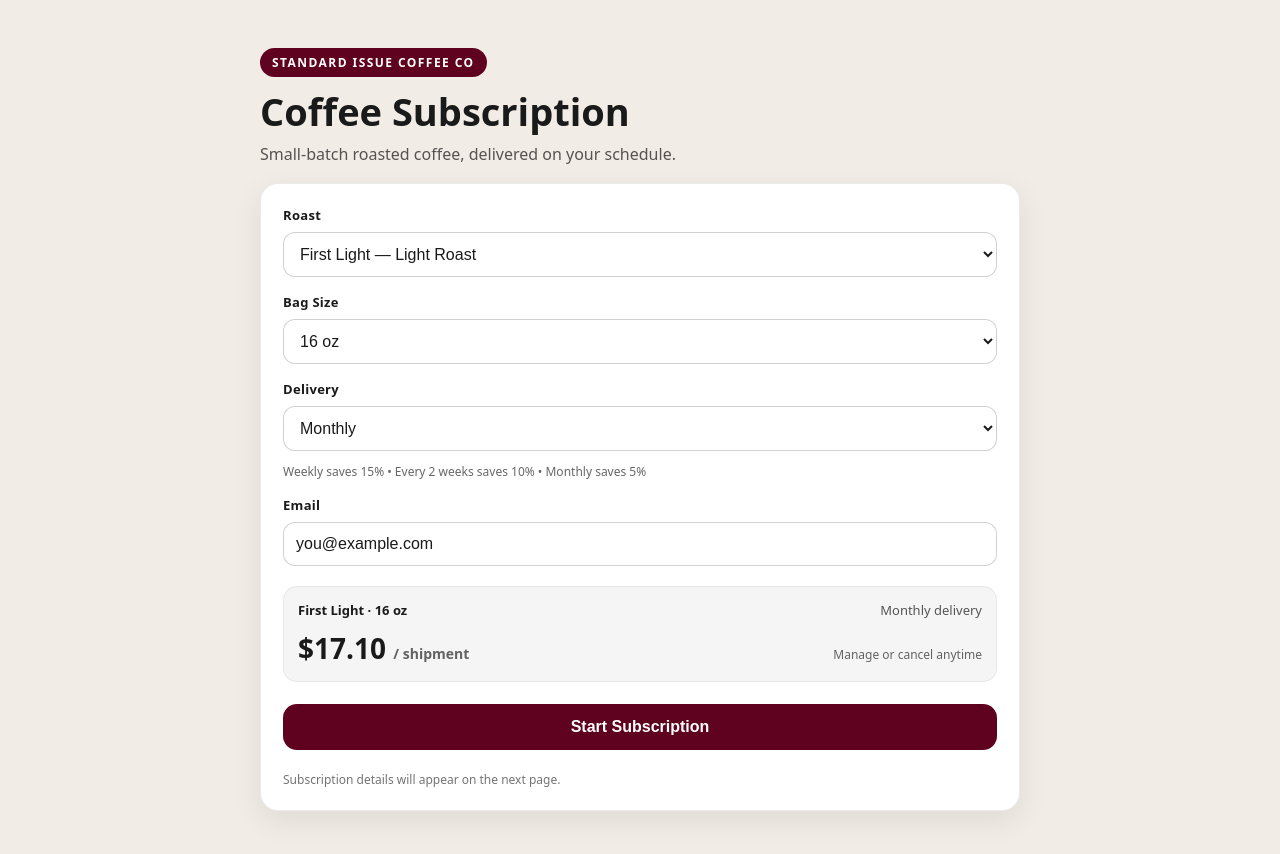
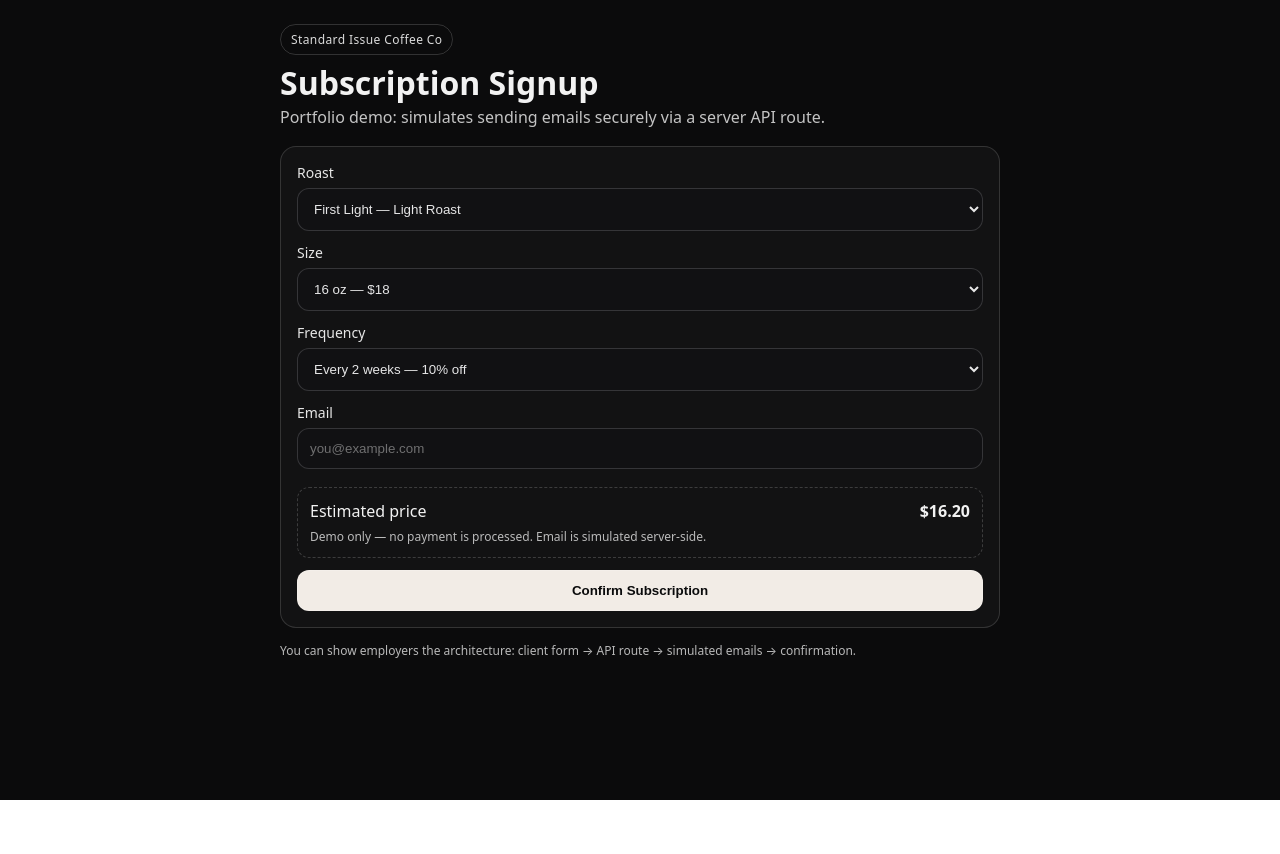
Before and after one commit to masonbarneslv/standard-issue-coffee-co., a Next.js app: page /subscribe in a window 1280 px wide. Shown: the top 854 px of the page. After the commit the page ends 800 px from the top, so only its background shows below. Built offline with nearby package versions, Linux system fonts and the light colour scheme.

Commit message:
Update page.jsx

```diff
--- a/app/subscribe/page.jsx
+++ b/app/subscribe/page.jsx
@@ -16,49 +16,102 @@ const SIZES = [
 
 const FREQUENCIES = [
   { id: "weekly", label: "Weekly", discount: 0.15 },
-  { id: "biweekly", label: "Every 2 Weeks", discount: 0.1 },
+  { id: "biweekly", label: "Every 2 weeks", discount: 0.1 },
   { id: "monthly", label: "Monthly", discount: 0.05 },
 ];
+
+function isValidEmail(email) {
+  return /^[^\s@]+@[^\s@]+\.[^\s@]+$/.test(email);
+}
 
 export default function SubscribePage() {
   const router = useRouter();
 
   const [roast, setRoast] = useState(ROASTS[0].id);
   const [size, setSize] = useState(SIZES[0].id);
-  const [frequency, setFrequency] = useState("monthly");
+  const [frequency, setFrequency] = useState(FREQUENCIES[1].id);
   const [email, setEmail] = useState("");
 
-  const selectedRoast = ROASTS.find((r) => r.id === roast);
-  const selectedSize = SIZES.find((s) => s.id === size);
-  const selectedFrequency = FREQUENCIES.find((f) => f.id === frequency);
+  const [loading, setLoading] = useState(false);
+  const [errorMsg, setErrorMsg] = useState("");
+
+  const selectedSize = useMemo(() => SIZES.find((s) => s.id === size), [size]);
+  const selectedFreq = useMemo(() => FREQUENCIES.find((f) => f.id === frequency), [frequency]);
 
   const price = useMemo(() => {
-    const discounted = selectedSize.price * (1 - selectedFrequency.discount);
-    return discounted.toFixed(2);
-  }, [selectedSize, selectedFrequency]);
+    const base = selectedSize?.price ?? 0;
+    const discount = selectedFreq?.discount ?? 0;
+    const final = base * (1 - discount);
+    return Math.round(final * 100) / 100;
+  }, [selectedSize, selectedFreq]);
 
-  function handleSubmit(e) {
+  async function onSubmit(e) {
     e.preventDefault();
+    setErrorMsg("");
 
-    const subscription = {
-      roast: selectedRoast?.name || "",
-      size: selectedSize?.label || "",
-      frequency: selectedFrequency?.label || "",
-      price,
-      email,
-    };
+    const trimmed = email.trim();
 
-    console.log("Subscription:", subscription);
+    if (!trimmed) {
+      setErrorMsg("Please enter your email.");
+      return;
+    }
+    if (!isValidEmail(trimmed)) {
+      setErrorMsg("Please enter a valid email (example: you@email.com).");
+      return;
+    }
 
-    const qs = new URLSearchParams({
-      roast: subscription.roast,
-      size: subscription.size,
-      frequency: subscription.frequency,
-      price: subscription.price,
-      email: subscription.email,
-    }).toString();
+    setLoading(true);
 
-    router.push(`/confirm?${qs}`);
+    try {
+      const res = await fetch("/api/subscribe", {
+        method: "POST",
+        headers: { "Content-Type": "application/json" },
+        body: JSON.stringify({
+          roast,
+          size,
+          frequency,
+          price, // send it so server can include in previews
+          email: trimmed,
+        }),
+      });
+
+      const json = await res.json();
+
+      if (!res.ok || !json.ok) {
+        setErrorMsg(json?.error || "Something went wrong.");
+        setLoading(false);
+        return;
+      }
+
+      // Store previews locally so confirm page can show them (no long query strings)
+      try {
+        localStorage.setItem(
+          "demoEmailPayload",
+          JSON.stringify({
+            timestamp: json.timestamp,
+            ids: json.ids,
+            companyInbox: json.companyInbox,
+            previews: json.previews,
+          })
+        );
+      } catch {
+        // If storage fails, confirm page will still work without previews
+      }
+
+      const qs = new URLSearchParams({
+        roast,
+        size,
+        frequency,
+        price: String(price),
+        email: trimmed,
+        emailStatus: json.emailStatus, // sent_demo
+      });
+
+      router.push(`/confirm?${qs.toString()}`);
+    } catch (err) {
+      setErrorMsg("Network error. Please try again.");
+      setLoading(false);
+    }
   }
 
   return (
@@ -66,269 +119,160 @@ export default function SubscribePage() {
       <div style={styles.shell}>
         <header style={styles.header}>
           <div style={styles.badge}>Standard Issue Coffee Co</div>
-          <h1 style={styles.title}>Coffee Subscription</h1>
+          <h1 style={styles.title}>Subscription Signup</h1>
           <p style={styles.subtitle}>
-            Small-batch roasted coffee, delivered on your schedule.
+            Portfolio demo: simulates sending emails securely via a server API route.
           </p>
         </header>
 
         <section style={styles.card}>
-          <form onSubmit={handleSubmit} style={styles.form}>
-            <Field label="Roast">
-              <select
-                value={roast}
-                onChange={(e) => setRoast(e.target.value)}
-                style={styles.select}
-              >
+          <form onSubmit={onSubmit} style={styles.form}>
+            <label style={styles.label}>
+              Roast
+              <select value={roast} onChange={(e) => setRoast(e.target.value)} style={styles.select}>
                 {ROASTS.map((r) => (
-                  <option key={r.id} value={r.id} style={styles.option}>
+                  <option key={r.id} value={r.id}>
                     {r.name} — {r.note}
                   </option>
                 ))}
               </select>
-            </Field>
+            </label>
 
-            <Field label="Bag Size">
-              <select
-                value={size}
-                onChange={(e) => setSize(e.target.value)}
-                style={styles.select}
-              >
+            <label style={styles.label}>
+              Size
+              <select value={size} onChange={(e) => setSize(e.target.value)} style={styles.select}>
                 {SIZES.map((s) => (
-                  <option key={s.id} value={s.id} style={styles.option}>
-                    {s.label}
+                  <option key={s.id} value={s.id}>
+                    {s.label} — ${s.price}
                   </option>
                 ))}
               </select>
-            </Field>
+            </label>
 
-            <Field label="Delivery">
+            <label style={styles.label}>
+              Frequency
               <select
                 value={frequency}
                 onChange={(e) => setFrequency(e.target.value)}
                 style={styles.select}
               >
                 {FREQUENCIES.map((f) => (
-                  <option key={f.id} value={f.id} style={styles.option}>
-                    {f.label}
+                  <option key={f.id} value={f.id}>
+                    {f.label} — {Math.round(f.discount * 100)}% off
                   </option>
                 ))}
               </select>
+            </label>
 
-              <div style={styles.helper}>
-                Weekly saves 15% • Every 2 weeks saves 10% • Monthly saves 5%
-              </div>
-            </Field>
-
-            <Field label="Email">
+            <label style={styles.label}>
+              Email
               <input
-                type="email"
-                required
-                placeholder="you@example.com"
                 value={email}
                 onChange={(e) => setEmail(e.target.value)}
+                placeholder="you@example.com"
                 style={styles.input}
+                inputMode="email"
+                autoComplete="email"
               />
-            </Field>
+            </label>
 
             <div style={styles.summary}>
-              <div style={styles.summaryTop}>
-                <span style={styles.summaryPill}>
-                  {selectedRoast?.name} · {selectedSize?.label}
-                </span>
-                <span style={styles.summaryMuted}>
-                  {selectedFrequency?.label} delivery
-                </span>
+              <div style={styles.summaryRow}>
+                <span>Estimated price</span>
+                <b>${price.toFixed(2)}</b>
               </div>
-
-              <div style={styles.priceRow}>
-                <div style={styles.price}>
-                  ${price} <span style={styles.per}>/ shipment</span>
-                </div>
-                <div style={styles.miniNote}>Manage or cancel anytime</div>
+              <div style={styles.summaryNote}>
+                Demo only — no payment is processed. Email is simulated server-side.
               </div>
             </div>
 
-            <button type="submit" style={styles.button}>
-              Start Subscription
+            {errorMsg ? <div style={styles.error}>{errorMsg}</div> : null}
+
+            <button type="submit" style={styles.button} disabled={loading}>
+              {loading ? "Submitting…" : "Confirm Subscription"}
             </button>
-
-            <div style={styles.footerNote}>
-              Subscription details will appear on the next page.
-            </div>
           </form>
         </section>
+
+        <footer style={styles.footer}>
+          You can show employers the architecture: client form → API route → simulated emails → confirmation.
+        </footer>
       </div>
     </main>
-  );
-}
-
-function Field({ label, children }) {
-  return (
-    <div style={styles.field}>
-      <label style={styles.label}>{label}</label>
-      {children}
-    </div>
   );
 }
 
 const styles = {
   page: {
     minHeight: "100vh",
-    background: "#f2ece6",
-    padding: "48px 18px",
-    fontFamily: "system-ui, -apple-system, Segoe UI, Roboto, sans-serif",
-    color: "#1a1a1a",
+    display: "flex",
+    justifyContent: "center",
+    padding: 24,
+    background: "#0b0b0c",
+    color: "#f2f2f2",
+    fontFamily:
+      'ui-sans-serif, system-ui, -apple-system, Segoe UI, Roboto, Helvetica, Arial',
   },
-  shell: {
-    maxWidth: 760,
-    margin: "0 auto",
+  shell: { width: "100%", maxWidth: 720 },
+  header: { marginBottom: 18 },
+  badge: {
+    display: "inline-block",
+    padding: "6px 10px",
+    border: "1px solid rgba(255,255,255,.18)",
+    borderRadius: 999,
+    fontSize: 12,
+    letterSpacing: 0.4,
+    opacity: 0.9,
   },
-  header: {
-    marginBottom: 18,
+  title: { margin: "10px 0 6px", fontSize: 32, lineHeight: 1.1 },
+  subtitle: { margin: 0, opacity: 0.8 },
+  card: {
+    border: "1px solid rgba(255,255,255,.14)",
+    borderRadius: 16,
+    padding: 16,
+    background: "rgba(255,255,255,.03)",
   },
-  badge: {
-    backgroundColor: "#5f021f",
-    color: "#ffffff",
-    padding: "6px 12px",
-    borderRadius: 999,
-    letterSpacing: "0.12em",
-    fontWeight: 600,
-    fontSize: 12,
-    marginBottom: 14,
-    display: "inline-block",
-    textTransform: "uppercase",
-  },
-  title: {
-    fontSize: 38,
-    margin: 0,
-    lineHeight: 1.1,
-  },
-  subtitle: {
-    marginTop: 10,
-    marginBottom: 0,
-    color: "rgba(0,0,0,0.65)",
-    fontSize: 16,
-  },
-  card: {
-    background: "#ffffff",
-    borderRadius: 18,
-    boxShadow: "0 10px 30px rgba(0,0,0,0.08)",
-    border: "1px solid rgba(0,0,0,0.08)",
-    padding: 22,
-  },
-  form: {
-    display: "grid",
-    gap: 16,
-  },
-  field: {
-    display: "grid",
-    gap: 8,
-  },
-  label: {
-    fontWeight: 700,
-    fontSize: 13,
-    letterSpacing: 0.3,
-  },
-
-  // ✅ SELECT (dropdown) — iOS Safari + WordPress app visibility fix
+  form: { display: "grid", gap: 12 },
+  label: { display: "grid", gap: 6, fontSize: 14, opacity: 0.95 },
   select: {
-    width: "100%",
-    padding: "12px 12px",
-    fontSize: 16,
+    padding: 12,
     borderRadius: 12,
-    border: "1px solid rgba(0,0,0,0.18)",
-    backgroundColor: "#fff",
-    color: "#1a1a1a",
-    WebkitTextFillColor: "#1a1a1a",
-    opacity: 1,
-    appearance: "auto",
-    WebkitAppearance: "menulist-button",
-  },
-
-  option: {
-    color: "#1a1a1a",
-  },
-
-  // ✅ INPUT (email) — iOS Safari + WordPress app visibility fix
-  input: {
-    width: "100%",
-    padding: "12px 12px",
-    fontSize: 16,
-    borderRadius: 12,
-    border: "1px solid rgba(0,0,0,0.18)",
-    backgroundColor: "#fff",
-    color: "#1a1a1a",
-    WebkitTextFillColor: "#1a1a1a",
-    caretColor: "#1a1a1a",
-    opacity: 1,
+    border: "1px solid rgba(255,255,255,.16)",
+    background: "#111114",
+    color: "#f2f2f2",
     outline: "none",
   },
-
-  helper: {
-    fontSize: 12,
-    color: "rgba(0,0,0,0.6)",
-    marginTop: 4,
+  input: {
+    padding: 12,
+    borderRadius: 12,
+    border: "1px solid rgba(255,255,255,.16)",
+    background: "#111114",
+    color: "#f2f2f2",
+    outline: "none",
   },
   summary: {
-    marginTop: 4,
-    padding: 14,
-    borderRadius: 14,
-    background: "rgba(0,0,0,0.04)",
-    border: "1px solid rgba(0,0,0,0.06)",
+    marginTop: 6,
+    border: "1px dashed rgba(255,255,255,.18)",
+    borderRadius: 12,
+    padding: 12,
   },
-  summaryTop: {
-    display: "flex",
-    justifyContent: "space-between",
-    gap: 10,
-    flexWrap: "wrap",
-    alignItems: "center",
-  },
-  summaryPill: {
-    fontSize: 13,
-    fontWeight: 700,
-  },
-  summaryMuted: {
-    color: "rgba(0,0,0,0.65)",
+  summaryRow: { display: "flex", justifyContent: "space-between" },
+  summaryNote: { marginTop: 6, fontSize: 12, opacity: 0.75 },
+  error: {
+    border: "1px solid rgba(255,80,80,.35)",
+    background: "rgba(255,80,80,.10)",
+    padding: 10,
+    borderRadius: 12,
     fontSize: 13,
   },
-  priceRow: {
-    display: "flex",
-    justifyContent: "space-between",
-    alignItems: "baseline",
-    marginTop: 10,
-    gap: 10,
-    flexWrap: "wrap",
-  },
-  price: {
-    fontSize: 28,
+  button: {
+    padding: "12px 14px",
+    borderRadius: 12,
+    border: "1px solid rgba(255,255,255,.16)",
+    background: "#f2ece6",
+    color: "#0b0b0c",
     fontWeight: 800,
-  },
-  per: {
-    fontSize: 14,
-    fontWeight: 600,
-    color: "rgba(0,0,0,0.6)",
-  },
-  miniNote: {
-    fontSize: 12,
-    color: "rgba(0,0,0,0.6)",
-  },
-  button: {
-    marginTop: 6,
-    backgroundColor: "#5f021f",
-    color: "#ffffff",
-    padding: "14px",
-    width: "100%",
-    borderRadius: 14,
-    fontSize: 16,
-    fontWeight: 800,
-    border: "none",
     cursor: "pointer",
   },
-  footerNote: {
-    fontSize: 12,
-    color: "rgba(0,0,0,0.55)",
-    marginTop: 6,
-    lineHeight: 1.35,
-  },
+  footer: { marginTop: 14, fontSize: 12, opacity: 0.75 },
 };
```
